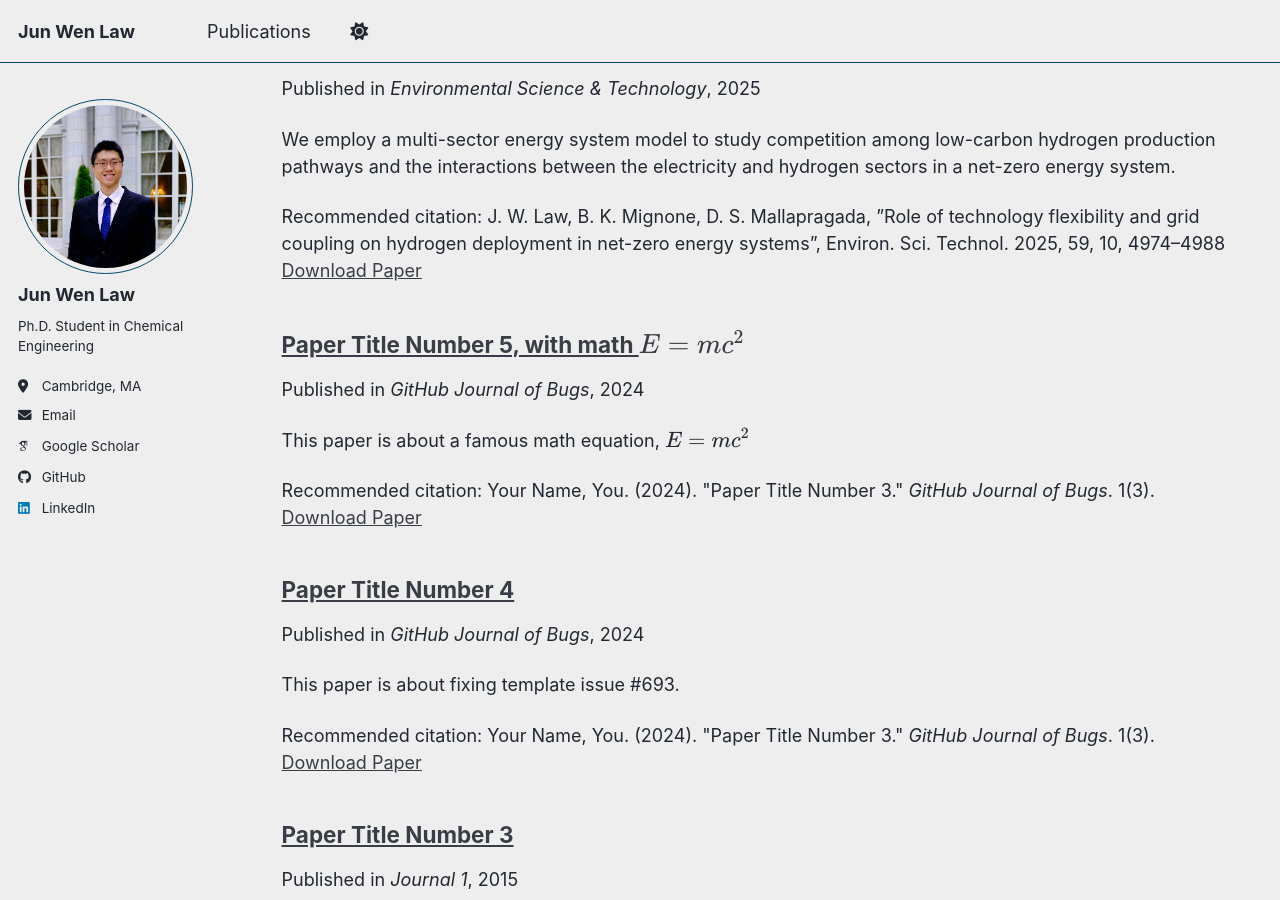
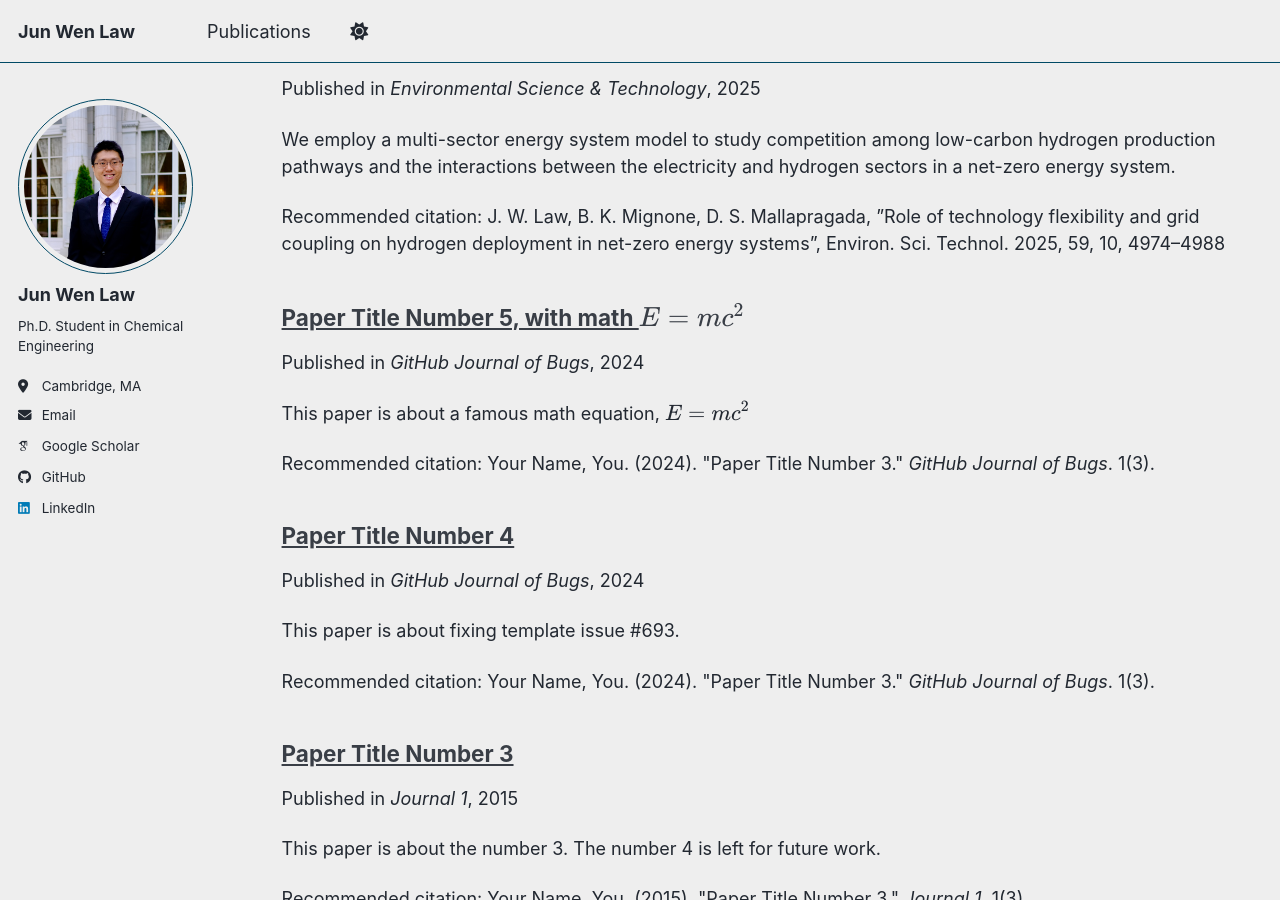
Before and after one commit to Junwenlaw/junwenlaw.github.io, a Jekyll site: the page built from _pages/publications.html, in a window 1280 px wide and 900 px high, scrolled down 210 px. Built offline with Jekyll 4.4.1, drawn with Linux system fonts in a browser that asks for light colours; some web fonts are replaced; a script bundle is joined from its source files by our own code; library files that are not in the unit come from our copies.

Commit message:
Update archive-single.html

```diff
--- a/_includes/archive-single.html
+++ b/_includes/archive-single.html
@@ -59,7 +59,7 @@
     {% elsif post.citation and post.paperurl and post.bibtexurl %}
       <p>Recommended citation: {{ post.citation }}<br /><a href="{{ post.paperurl }}">Download Paper</a> | <a href="{{ post.bibtexurl }}">Download Bibtex</a></p>
     {% elsif post.citation and post.paperurl %}
-      <p>Recommended citation: {{ post.citation }}<br /><a href="{{ post.paperurl }}">Download Paper</a></p>
+      <p>Recommended citation: {{ post.citation }}</p>
     {% elsif post.citation and post.slidesurl and post.bibtexurl %}
       <p>Recommended citation: {{ post.citation }}<br /><a href="{{ post.slidesurl }}">Download Slides</a> | <a href="{{ post.bibtexurl}}">Download Bibtex</a></p>
     {% elsif post.citation and post.slidesurl %}
```
